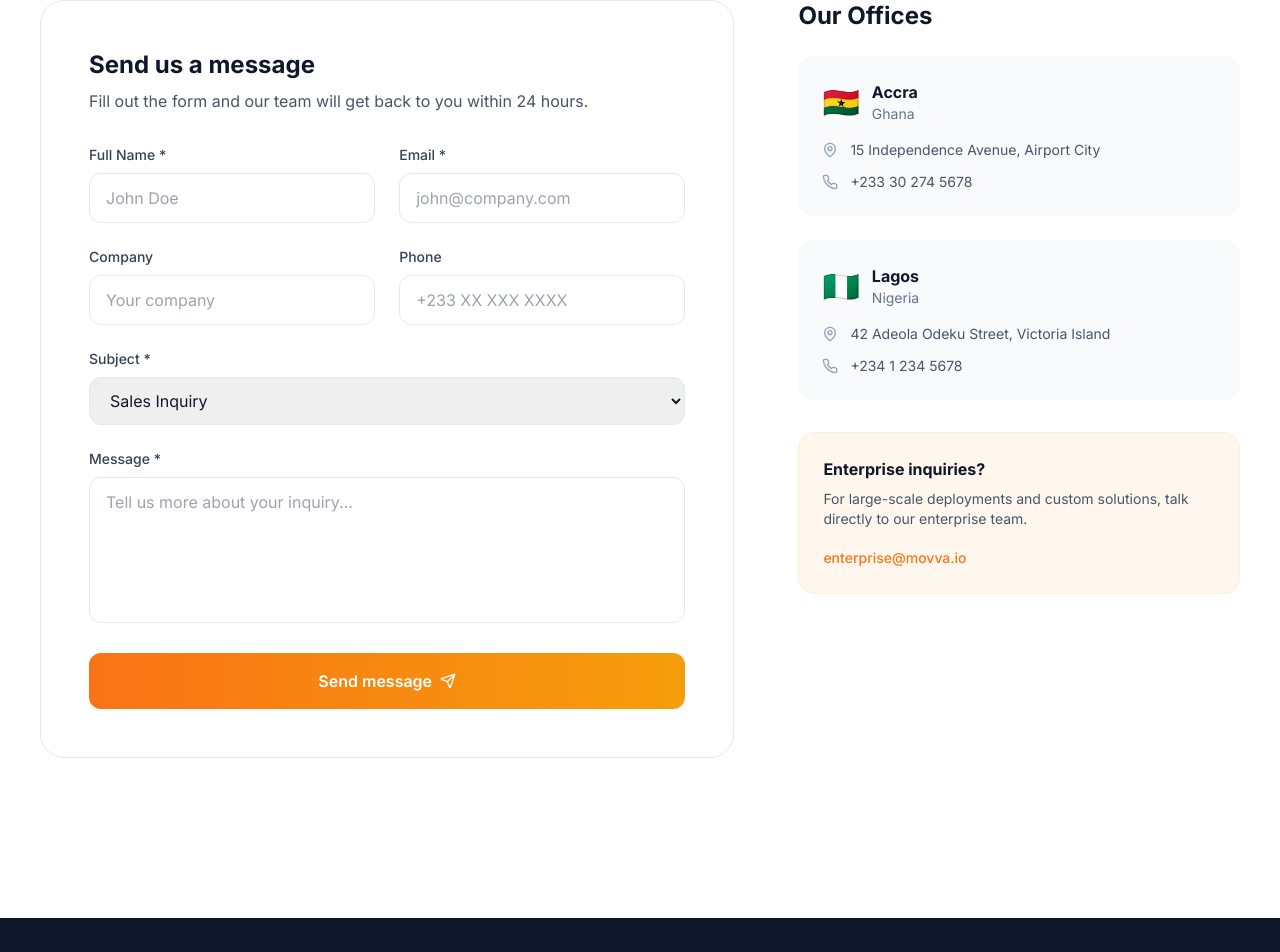
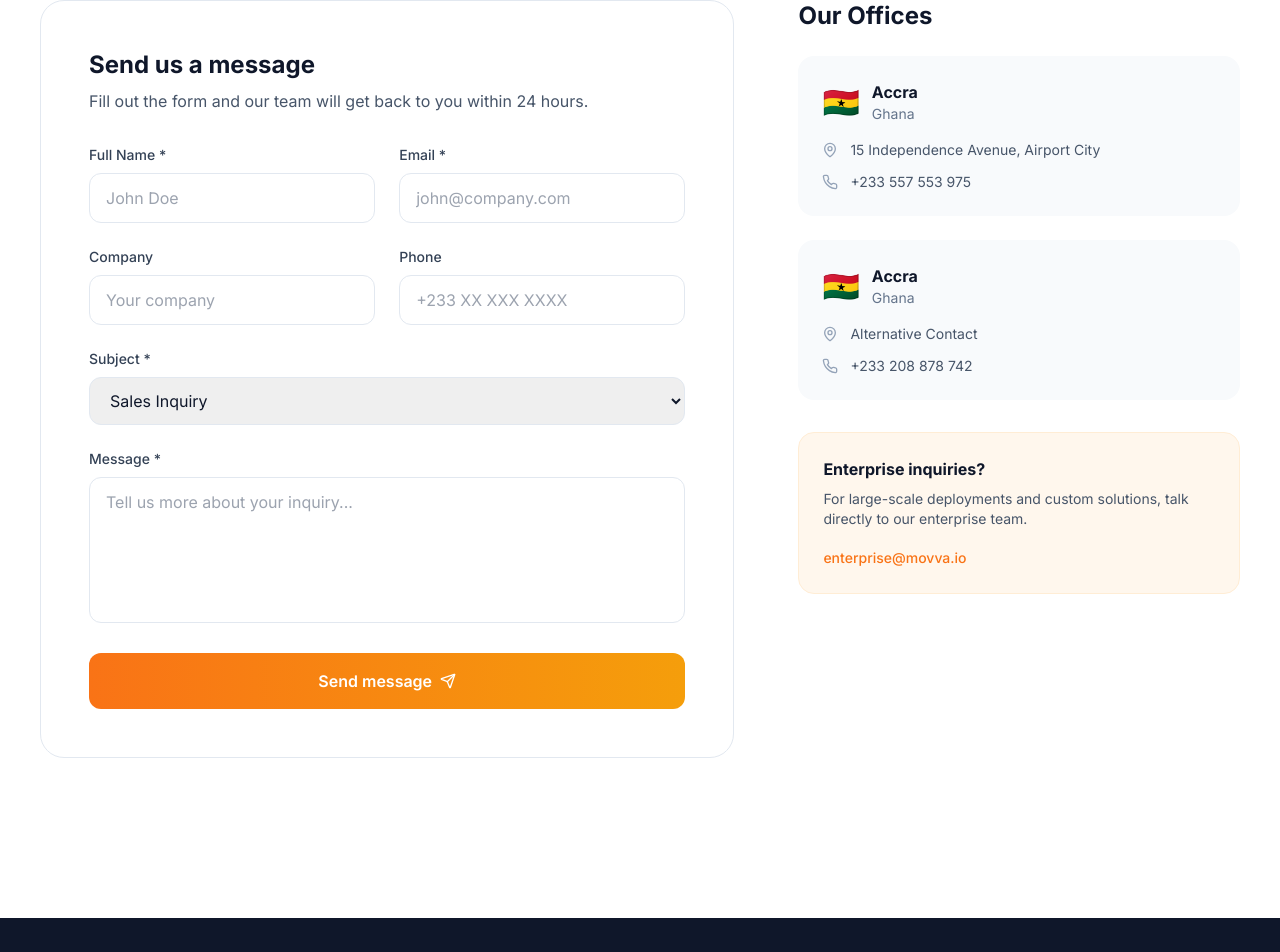
Before and after one commit to salim928/Last-Mile-Delivery-logistics-, a Next.js app in the folder frontend/: page /contact in a window 1280 px wide. Shown: the part 772-1724 px from the top of the page. Built offline with nearby package versions, Linux system fonts and the light colour scheme.

Commit message:
Update contact numbers to +233557553975 and +233208878742 across all pages

```diff
--- a/frontend/src/app/contact/page.tsx
+++ b/frontend/src/app/contact/page.tsx
@@ -48,15 +48,15 @@ const offices = [
     city: 'Accra',
     country: 'Ghana',
     address: '15 Independence Avenue, Airport City',
-    phone: '+233 30 274 5678',
+    phone: '+233 557 553 975',
     flag: '🇬🇭',
   },
   {
-    city: 'Lagos',
-    country: 'Nigeria',
-    address: '42 Adeola Odeku Street, Victoria Island',
-    phone: '+234 1 234 5678',
-    flag: '🇳🇬',
+    city: 'Accra',
+    country: 'Ghana',
+    address: 'Alternative Contact',
+    phone: '+233 208 878 742',
+    flag: '🇬🇭',
   },
 ];
 
--- a/frontend/src/app/privacy/page.tsx
+++ b/frontend/src/app/privacy/page.tsx
@@ -124,7 +124,7 @@ export default function PrivacyPage() {
                 15 Independence Avenue, Airport City<br />
                 Accra, Ghana<br />
                 Email: privacy@movva.io<br />
-                Phone: +233 30 274 5678
+                Phone: +233 557 553 975 / +233 208 878 742
               </p>
             </div>
           </section>
--- a/frontend/src/app/terms/page.tsx
+++ b/frontend/src/app/terms/page.tsx
@@ -178,7 +178,7 @@ export default function TermsPage() {
                 15 Independence Avenue, Airport City<br />
                 Accra, Ghana<br />
                 Email: legal@movva.io<br />
-                Phone: +233 30 274 5678
+                Phone: +233 557 553 975 / +233 208 878 742
               </p>
             </div>
           </section>
```
